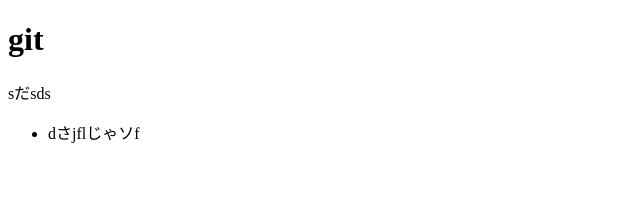
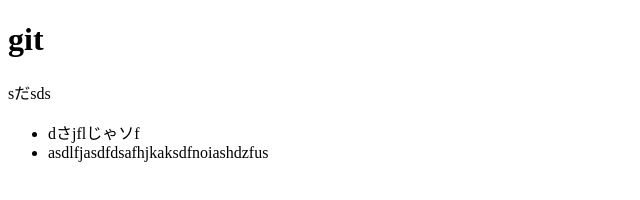
Before and after one commit to norinorinorigu/mysite, a plain HTML site: page index.html in a window 1280 px wide. Shown: the whole page, without its empty margins (0-640 px from the left). Drawn offline with Linux system fonts and the light colour scheme.

Commit message:
li追加したよ

```diff
--- a/index.html
+++ b/index.html
@@ -11,7 +11,7 @@
     <p>sだsds</p>
     <ul>
         <li>dさjflじゃソf</li>
-
+        <li>asdlfjasdfdsafhjkaksdfnoiashdzfus</li>
 
     </ul>
 
```
